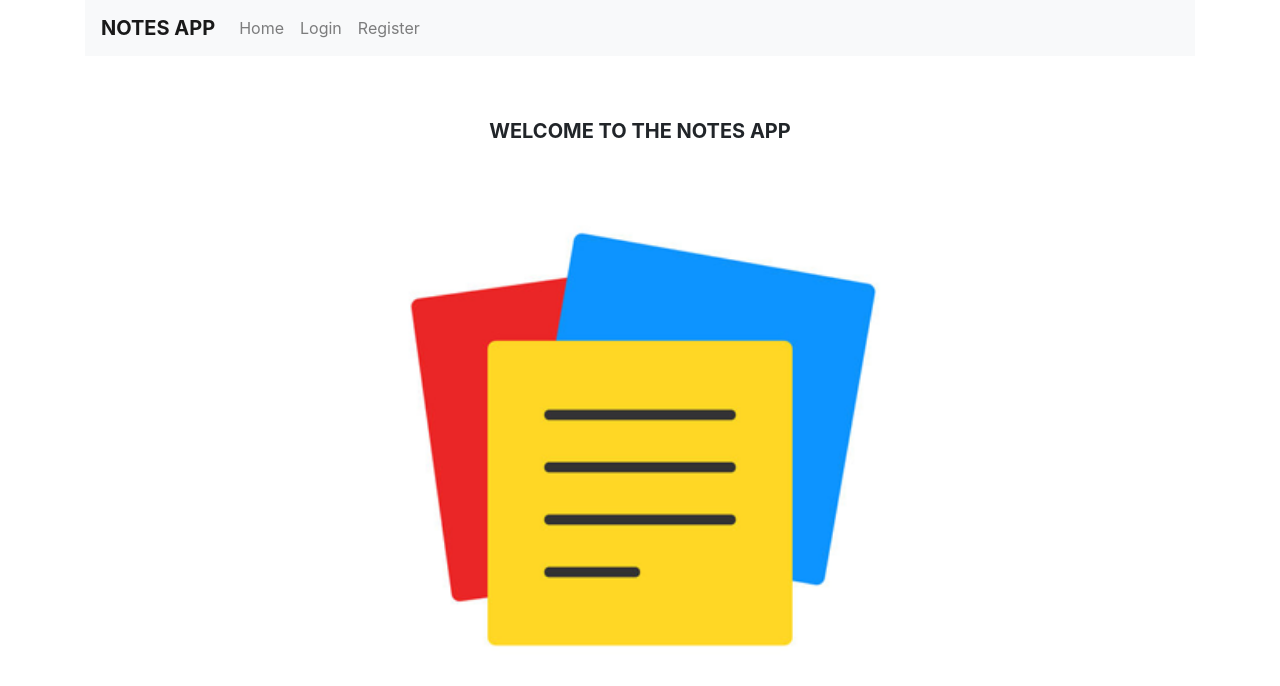
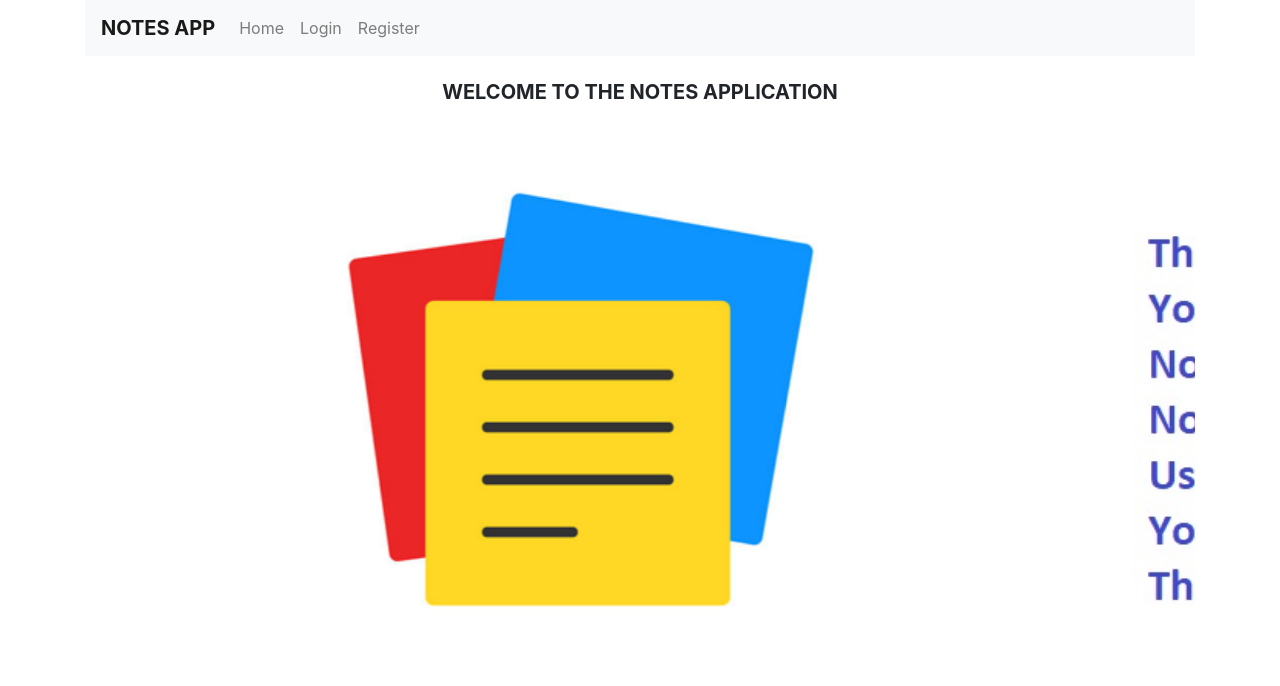
Before and after one commit to yashjais/Notes-Application, a React (Create React App) app in the folder client/: page / in a window 1280 px wide. Shown: the top 686 px of the page. Built offline with nearby package versions, Linux system fonts and the light colour scheme.

Commit message:
added carousal to home

```diff
--- a/client/src/home.js
+++ b/client/src/home.js
@@ -1,17 +1,35 @@
-import React from 'react'
-import NotePic from './components/image/notes.png'
+import React, { useState } from 'react'
+import { UncontrolledCarousel } from 'reactstrap'
+import notePic from './components/image/notes.png'
+import textPic from './components/image/text.jpg'
 
-function Home(props) {
+const items = [
+    {
+        src: notePic,
+        altText: 'Notes Image',
+        caption: '',
+        header: '',
+        key: '1'
+    },
+    {
+        src: textPic,
+        altText: 'Slide 2',
+        caption: 'Slide 2',
+        header: 'Slide 2 Header',
+        key: '2'
+    }
+];
+
+const Home = () => {
     return (
-        <div style={{ textAlign: "center", fontSize: "20px" }} className="text-xl-center text-uppercase font-weight-bold" >
+        <div>
             <br />
+            <h2 style={{ textAlign: "center", fontSize: "20px" }} className="text-xl-center text-uppercase font-weight-bold" >Welcome to the
+        Notes Application</h2>
             <br />
-            Welcome to the Notes App <br />
-            <br />
-            <img src={NotePic} style={{ width: "100%" }} />
 
+            <UncontrolledCarousel items={items} />
         </div>
     )
 }
-
 export default Home
```
Also changed, not shown: client/src/components/image/text.jpg (added).
